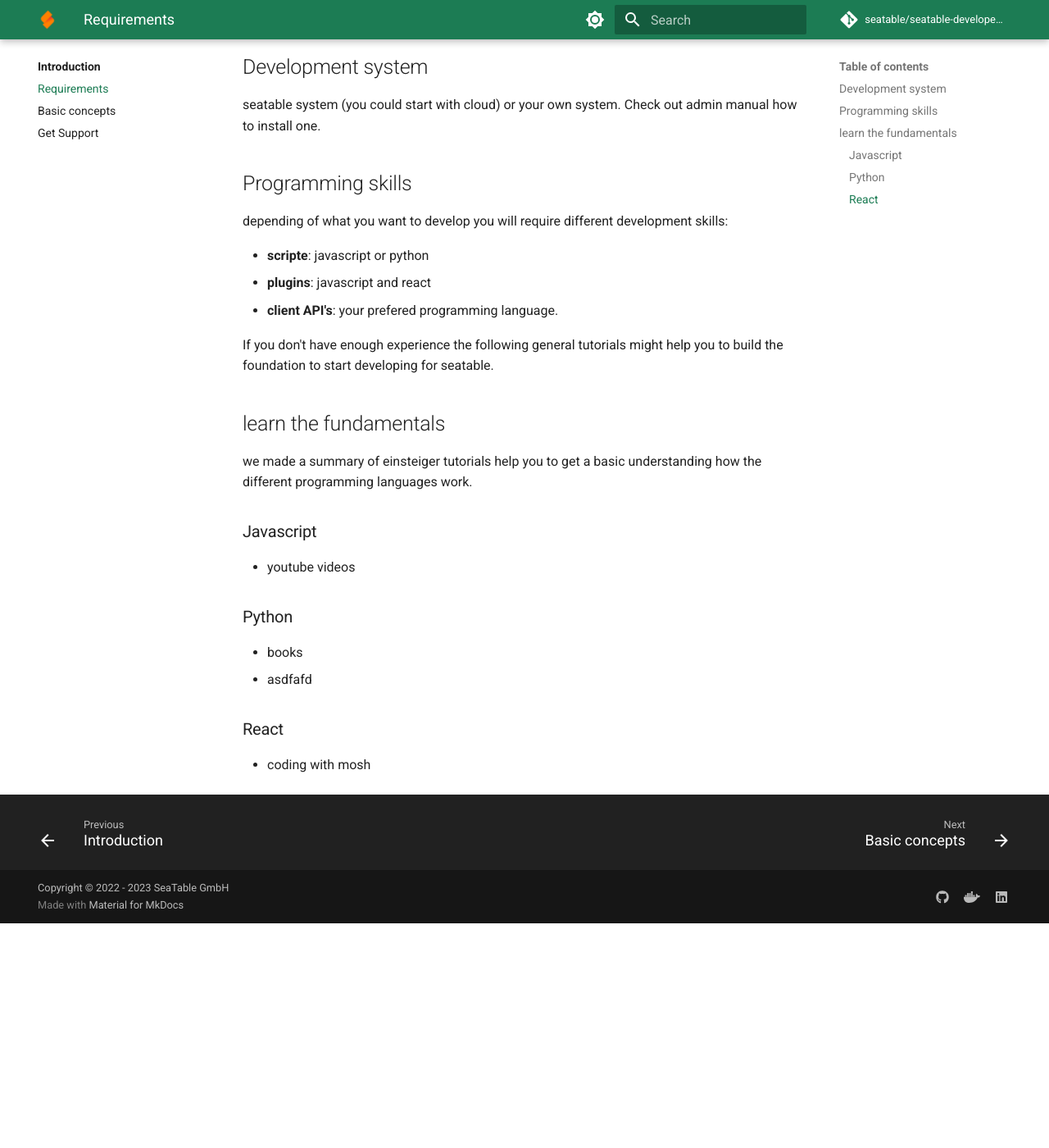
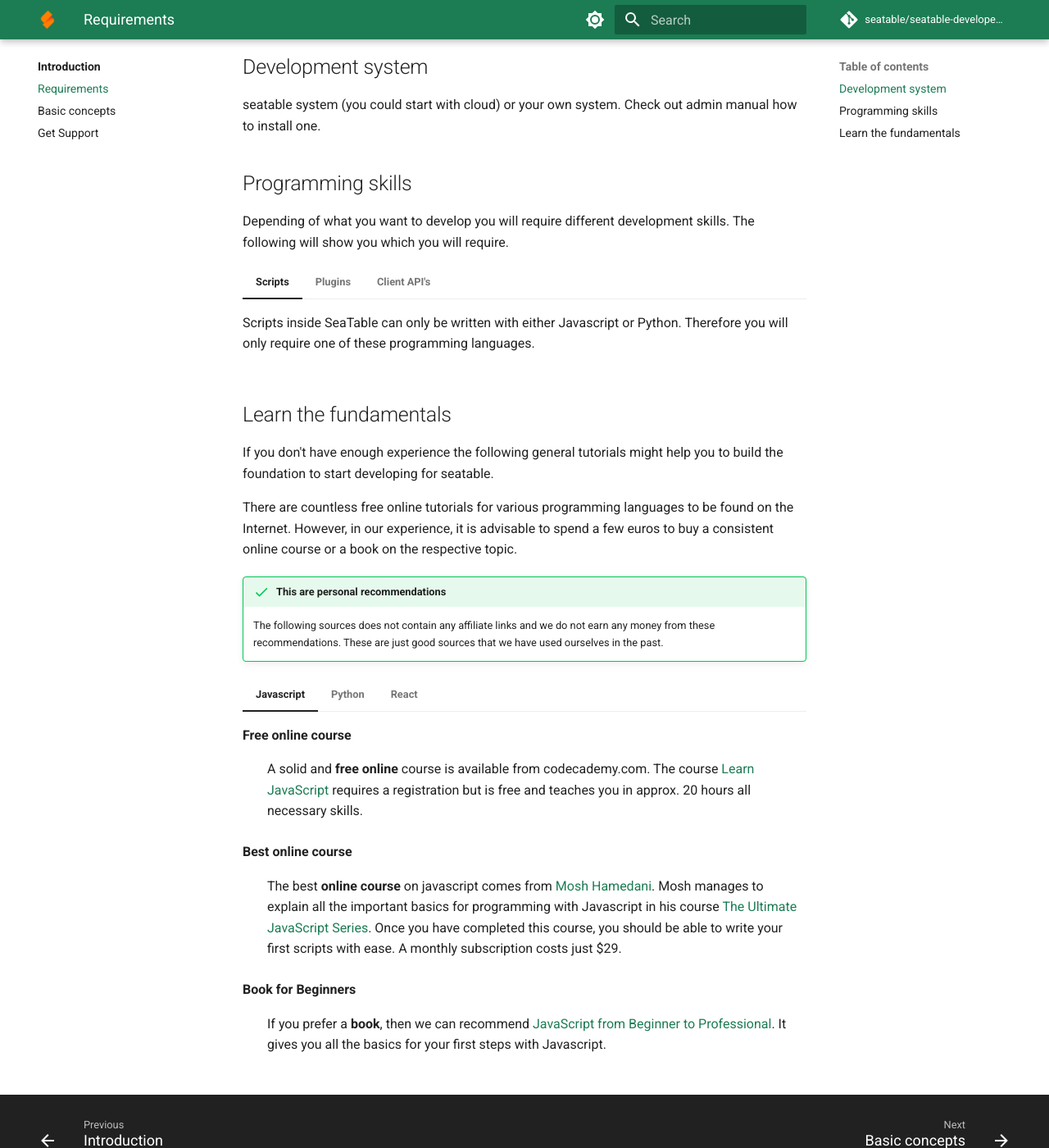
Before and after one commit to seatable/seatable-developer-docs, an MkDocs documentation site: the page built from docs/introduction/requirements.md, in a window 1280 px wide and 1400 px high, scrolled down 306 px. Shown: the whole window at 82% size. Built offline with MkDocs 1.6.1 and Material for MkDocs 9.7.7, drawn with Linux system fonts in a browser that asks for light colours; comment, search, counter and statistics services are not loaded; before the commit the page ends 1432 px from its top, so only the background shows below that.

Commit message:
improved requirements and basic_concepts

```diff
--- a/docs/introduction/requirements.md
+++ b/docs/introduction/requirements.md
@@ -8,26 +8,66 @@ seatable system (you could start with cloud) or your own system. Check out admin
 
 ## Programming skills
 
-depending of what you want to develop you will require different development skills:
+Depending of what you want to develop you will require different development skills. The following will show you which you will require.
 
-- __scripte__: javascript or python
-- __plugins__: javascript and react
-- __client API's__: your prefered programming language.
+=== "Scripts"
+
+    Scripts inside SeaTable can only be written with either Javascript or Python. Therefore you will only require one of these programming languages.
+
+=== "Plugins"
+
+    The development of a custom plugin for your own SeaTable Server requires profound knowlegde of Javascript and react.
+
+    Even if the `SeaTable plugin templates` offers some reusable components, you will need some experience with react to build the interface of your plugin.
+
+=== "Client API's"
+
+    Due to the publicly available and well documented API documentation, you can theoretically interact with SeaTable using any programming language.
+
+## Learn the fundamentals
 
 If you don't have enough experience the following general tutorials might help you to build the foundation to start developing for seatable.
 
-## learn the fundamentals
+There are countless free online tutorials for various programming languages to be found on the Internet. However, in our experience, it is advisable to spend a few euros to buy a consistent online course or a book on the respective topic.
 
-we made a summary of einsteiger tutorials help you to get a basic understanding how the different programming languages work.
+!!! success "This are personal recommendations"
 
-### Javascript
-- youtube videos
+    The following sources does not contain any affiliate links and we do not earn any money from these recommendations. These are just good sources that we have used ourselves in the past.
 
-### Python
+=== "Javascript"
 
-- books
-- asdfafd
+    **Free online course**
 
-### React
+    :   A solid and __free online__ course is available from codecademy.com. The course [Learn JavaScript](https://www.codecademy.com/learn/introduction-to-javascript) requires a registration but is free and teaches you in approx. 20 hours all necessary skills.
 
-- coding with mosh
+    **Best online course**
+
+    :   The best __online course__ on javascript comes from [Mosh Hamedani](https://codewithmosh.com/). Mosh manages to explain all the important basics for programming with Javascript in his course [The Ultimate JavaScript Series](https://codewithmosh.com/p/ultimate-javascript-series). Once you have completed this course, you should be able to write your first scripts with ease. A monthly subscription costs just $29.
+
+    **Book for Beginners**
+
+    :   If you prefer a __book__, then we can recommend [JavaScript from Beginner to Professional](https://www.amazon.de/JavaScript-Beginner-Professional-building-interactive/dp/1800562527/). It gives you all the basics for your first steps with Javascript.
+
+=== "Python"
+
+    **Free online course**
+
+    :   An easy to follow beginner guide comes from Google. At [https://developers.google.com/edu/python?hl=de](https://developers.google.com/edu/python?hl=de) you can find this well balanced course to learn how to do your first steps.
+
+    **Best online course**
+
+    :   The best __online course__ on Python comes from [Mosh Hamedani](https://codewithmosh.com/). Mosh manages to explain all the important basics for programming with Python in his course [Complete Python Mastery](https://codewithmosh.com/p/python-programming-course-beginners). Once you have completed this course, you should be able to write your first scripts with ease. A monthly subscription costs just $29.
+
+    **Book for Beginners**
+
+    :   Our recommended book for beginners is called [Learn Python in One Day and Learn It Well](https://www.amazon.de/Python-2nd-Beginners-Hands-Project-ebook/dp/B071Z2Q6TQ) and as far as we can tell it keeps his promise. Most of our working students have read this book if they want to learn more about Python.
+
+=== "React"
+
+    **Free online course**
+
+    :   This free online course comes to you from [Scrimba](https://scrimba.com/). Scrimba is a coding bootcamp with mainly paid courses and a high amount of interactive screencasts. The react course [Learn React](https://scrimba.com/learn/learnreact) is fortunately free of charge.
+
+    **Best online course**
+
+    :   The best __online course__ on React comes from [Mosh Hamedani](https://codewithmosh.com/). Mosh will guide and teach you React until and will build a complete Video Game Discovery App. The course is called [React 18 for Beginners](https://codewithmosh.com/p/ultimate-react-part1).
```
Also changed, not shown: docs/index.md (+3 -3 lines), docs/introduction/basic_concepts.md (+22 -3 lines).
